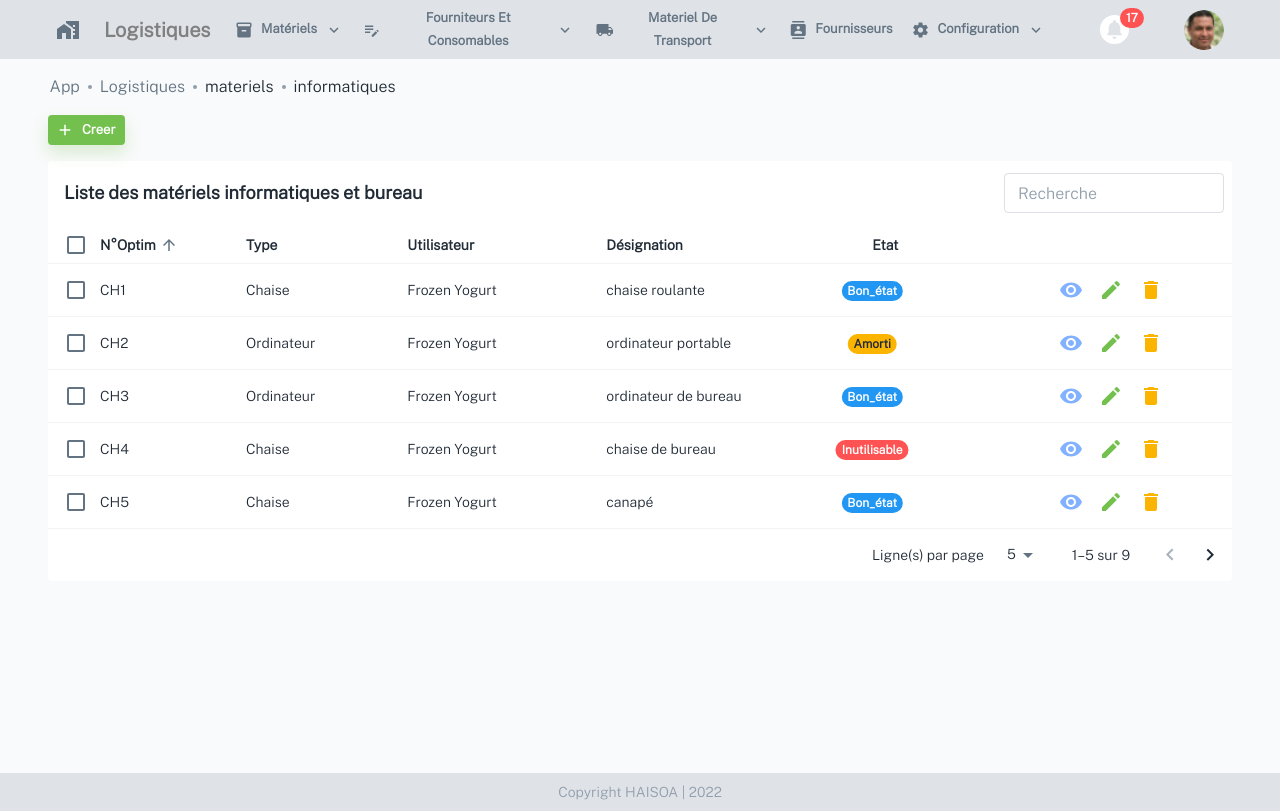
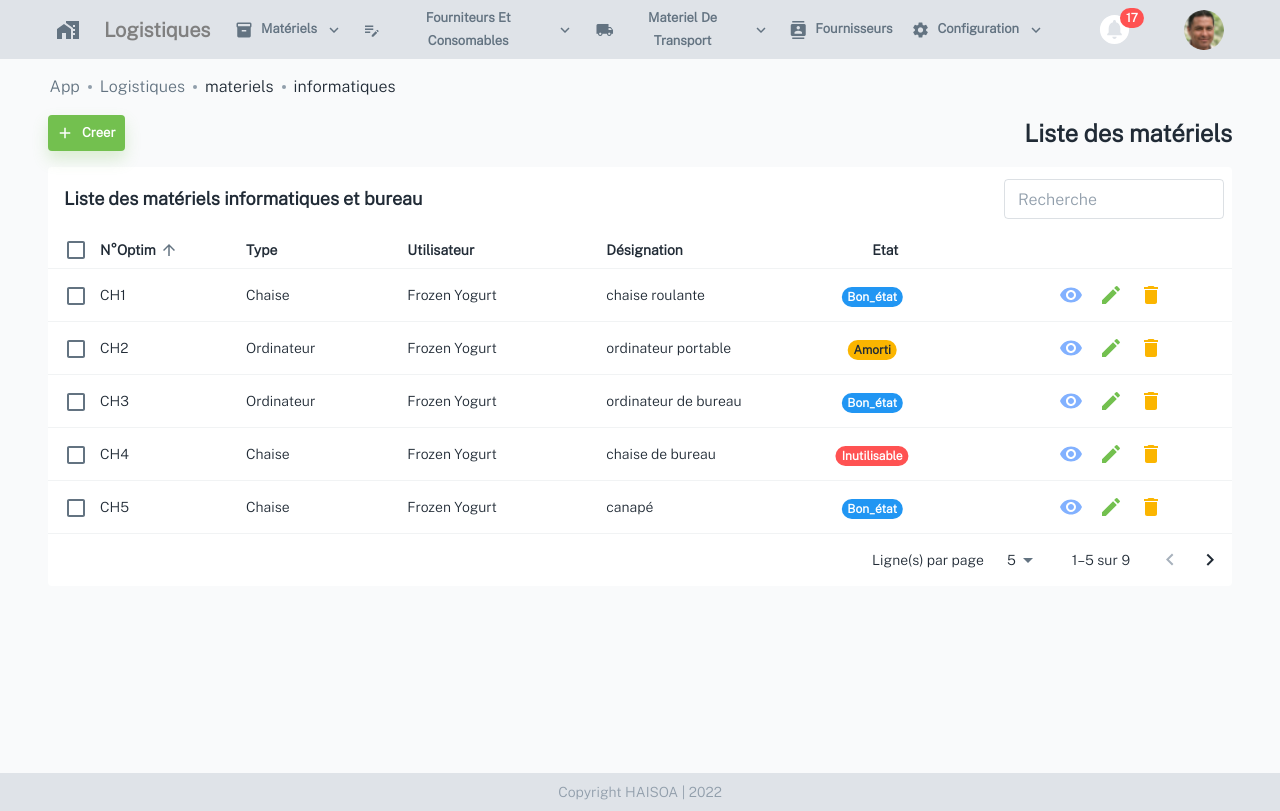
Before and after one commit to tsilefy12/front-logistique, a Next.js app: page /logistique/materiels/informatiques in a window 1280 px wide. Built offline with nearby package versions, Linux system fonts and the light colour scheme.

Commit message:
fix page title

```diff
--- a/components/materiels/Informatique/index.tsx
+++ b/components/materiels/Informatique/index.tsx
@@ -107,6 +107,7 @@ const ListInfo = () => {
             Creer
           </Button>
         </Link>
+        <Typography variant="h4">Liste des matériels</Typography>
       </SectionNavigation>
       <SectionTable>
         <Box sx={{ width: "100%" }}>
--- a/components/materiels/bon_de_commande/index.tsx
+++ b/components/materiels/bon_de_commande/index.tsx
@@ -108,6 +108,7 @@ const ListBc = () => {
             Créer
           </Button>
         </Link>
+        <Typography variant="h4">Liste des BC</Typography>
       </SectionNavigation>
       <SectionTable>
         <Box sx={{ width: "100%" }}>
--- a/components/materiels/stock/ListStock.tsx
+++ b/components/materiels/stock/ListStock.tsx
@@ -113,6 +113,7 @@ const ListStock = () => {
             retour
           </Button>
         </Link>
+        <Typography variant="h4">Stock par type</Typography>
       </SectionNavigation>
       <SectionTable>
         <Box sx={{ width: "100%" }}>
```
